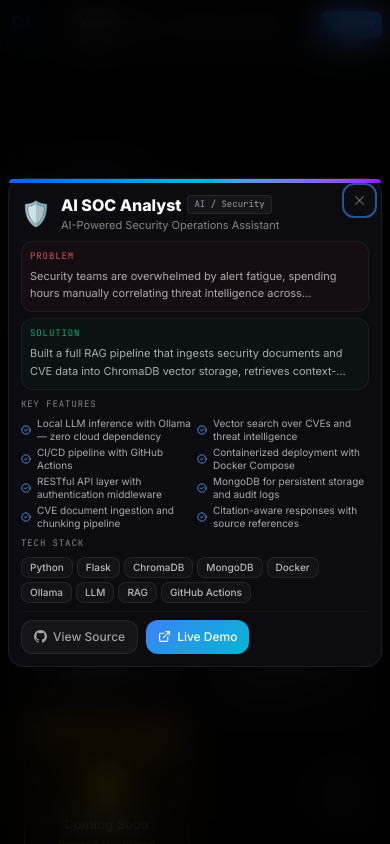
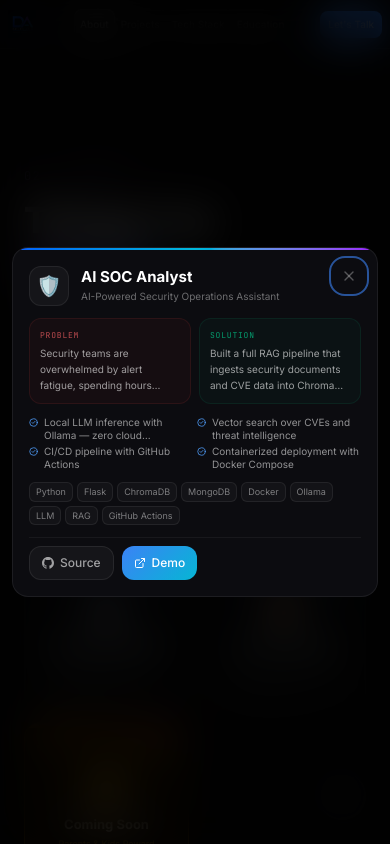
Before and after one commit to DolevAtik/Dolev_Portfolio, a React (Vite) app: page / in a window 390 px wide. Both pictures are taken after a click on the element 106 px from the left and 2665 px from the top of the page. Built offline with nearby package versions, Linux system fonts and the light colour scheme.

Commit message:
Update Projects and Skills components
Co-Authored-By: Claude Sonnet 4.6 <noreply@anthropic.com>

```diff
--- a/src/components/Projects.tsx
+++ b/src/components/Projects.tsx
@@ -14,32 +14,28 @@ const architectures: Record<number, string[]> = {
   4: ['Mobile App', 'Backend API', 'Authentication', 'Database', 'Rewards Engine', 'Progress Tracking', 'Notifications', 'Analytics'],
 }
 
-function ArchFlow({ nodes }: { nodes: string[] }) {
+function CompactArchFlow({ nodes }: { nodes: string[] }) {
   return (
-    <div className="flex flex-col items-center gap-0.5">
+    <div className="flex flex-col items-center w-full">
       {nodes.map((node, i) => (
-        <div key={i} className="flex flex-col items-center">
+        <div key={i} className="flex flex-col items-center w-full">
           <motion.div
-            initial={{ opacity: 0, scale: 0.8 }}
-            animate={{ opacity: 1, scale: 1 }}
-            transition={{ delay: i * 0.07 }}
-            className="px-2.5 py-1.5 rounded-lg text-[11px] md:text-xs font-mono font-medium text-center min-w-[120px] md:min-w-[140px]"
+            initial={{ opacity: 0, x: -6 }}
+            animate={{ opacity: 1, x: 0 }}
+            transition={{ delay: i * 0.05 }}
+            className="w-full px-3 py-1.5 rounded-lg text-[11px] font-mono text-center leading-tight"
             style={{
-              background: i === 0 ? 'rgba(59,130,246,0.15)' : i === nodes.length - 1 ? 'rgba(16,185,129,0.1)' : 'rgba(255,255,255,0.04)',
-              border: i === 0 ? '1px solid rgba(59,130,246,0.3)' : i === nodes.length - 1 ? '1px solid rgba(16,185,129,0.2)' : '1px solid rgba(255,255,255,0.06)',
-              color: i === 0 ? '#60a5fa' : i === nodes.length - 1 ? '#34d399' : 'rgba(255,255,255,0.75)',
+              background: i === 0 ? 'rgba(59,130,246,0.12)' : i === nodes.length - 1 ? 'rgba(16,185,129,0.08)' : 'rgba(255,255,255,0.025)',
+              border: i === 0 ? '1px solid rgba(59,130,246,0.25)' : i === nodes.length - 1 ? '1px solid rgba(16,185,129,0.18)' : '1px solid rgba(255,255,255,0.05)',
+              color: i === 0 ? '#60a5fa' : i === nodes.length - 1 ? '#34d399' : 'rgba(255,255,255,0.55)',
             }}
           >
             {node}
           </motion.div>
           {i < nodes.length - 1 && (
-            <motion.div
-              initial={{ opacity: 0, scaleY: 0 }}
-              animate={{ opacity: 1, scaleY: 1 }}
-              transition={{ delay: i * 0.07 + 0.05 }}
-            >
-              <ArrowDown size={10} className="text-white/15 my-0" />
-            </motion.div>
+            <div className="h-3 flex items-center justify-center">
+              <ArrowDown size={8} className="text-white/[0.12]" />
+            </div>
           )}
         </div>
       ))}
@@ -146,160 +142,219 @@ function ProjectModal({ project, onClose }: { project: Project; onClose: () => v
       initial={{ opacity: 0 }}
       animate={{ opacity: 1 }}
       exit={{ opacity: 0 }}
-      transition={{ duration: isMobile ? 0.12 : 0.2 }}
-      className="fixed inset-0 z-[110] flex items-center justify-center p-2 sm:p-4"
-      style={{ background: 'rgba(0,0,0,0.75)', backdropFilter: 'blur(16px)' }}
+      transition={{ duration: isMobile ? 0.12 : 0.18 }}
+      className="fixed inset-0 z-[110] flex items-center justify-center p-3"
+      style={{ background: 'rgba(0,0,0,0.82)', backdropFilter: 'blur(20px)' }}
       onClick={onClose}
       role="presentation"
     >
       <motion.div
-        initial={isMobile ? { scale: 1, opacity: 1, y: 0 } : { scale: 0.93, opacity: 0, y: 16 }}
+        initial={isMobile ? { opacity: 0 } : { scale: 0.96, opacity: 0, y: 10 }}
         animate={{ scale: 1, opacity: 1, y: 0 }}
-        exit={isMobile ? { opacity: 0 } : { scale: 0.93, opacity: 0, y: 16 }}
-        transition={isMobile ? { duration: 0.12 } : { type: 'spring', bounce: 0.15, duration: 0.45 }}
-        className="relative w-full max-w-3xl rounded-2xl"
+        exit={isMobile ? { opacity: 0 } : { scale: 0.96, opacity: 0, y: 10 }}
+        transition={isMobile ? { duration: 0.12 } : { type: 'spring', bounce: 0.08, duration: 0.38 }}
+        className="relative w-full max-w-[1400px] rounded-2xl overflow-hidden"
         style={{ background: '#0c0c10', border: '1px solid rgba(255,255,255,0.07)' }}
         onClick={(e) => e.stopPropagation()}
         role="dialog"
         aria-modal="true"
         aria-labelledby={`project-modal-title-${project.id}`}
       >
-        {/* Color bar */}
-        <div className={`h-1 w-full bg-gradient-to-r ${project.gradient} rounded-t-2xl`} />
+        {/* Gradient bar */}
+        <div className={`h-0.5 w-full bg-gradient-to-r ${project.gradient}`} />
 
-        <div className="p-3 md:p-5">
         {/* Close */}
         <motion.button
           ref={closeRef}
           type="button"
           onClick={onClose}
           aria-label="Close project details"
-            className="absolute top-2 right-2 md:top-4 md:right-4 p-1.5 rounded-lg text-white/30 hover:text-white hover:bg-white/[0.06] transition-colors"
+          className="absolute top-3 right-3 z-20 p-2 rounded-xl text-white/30 hover:text-white hover:bg-white/[0.06] transition-colors"
           whileHover={{ scale: 1.1 }}
           whileTap={{ scale: 0.9 }}
         >
-            <X size={15} />
+          <X size={16} />
         </motion.button>
 
+        {/* ── MOBILE ── */}
+        <div className="md:hidden p-4 space-y-3">
+          <div className="flex items-center gap-3 pr-8">
+            <div className={`w-10 h-10 rounded-xl flex items-center justify-center text-xl flex-shrink-0 border ${isSoon ? 'border-amber-500/20' : 'border-white/[0.07]'}`}
+              style={{ background: isSoon ? 'rgba(245,158,11,0.1)' : 'rgba(255,255,255,0.04)' }}>
+              {project.icon}
+            </div>
+            <div className="min-w-0">
+              <h3 id={`project-modal-title-${project.id}`}
+                className={`font-bold text-[15px] leading-tight ${isSoon ? 'text-amber-50' : 'text-white'}`}>
+                {project.title}
+              </h3>
+              <p className={`text-[10px] truncate mt-0.5 ${isSoon ? 'text-amber-400/50' : 'text-white/40'}`}>{project.subtitle}</p>
+            </div>
+          </div>
+
+          <div className="grid grid-cols-2 gap-2">
+            <div className="p-2.5 rounded-xl" style={{ background: 'rgba(239,68,68,0.04)', border: '1px solid rgba(239,68,68,0.1)' }}>
+              <div className="text-[8px] font-mono text-red-400/70 uppercase tracking-widest mb-1">Problem</div>
+              <p className="text-[10px] text-white/60 leading-relaxed line-clamp-3">{project.problem}</p>
+            </div>
+            <div className="p-2.5 rounded-xl" style={{ background: 'rgba(16,185,129,0.04)', border: '1px solid rgba(16,185,129,0.1)' }}>
+              <div className="text-[8px] font-mono text-emerald-400/70 uppercase tracking-widest mb-1">Solution</div>
+              <p className="text-[10px] text-white/60 leading-relaxed line-clamp-3">{project.solution}</p>
+            </div>
+          </div>
+
+          <div className="grid grid-cols-2 gap-1">
+            {project.features.slice(0, 4).map((f) => (
+              <div key={f} className="flex items-start gap-1.5 text-[10px] text-white/55">
+                <CheckCircle2 size={9} className="text-blue-400 flex-shrink-0 mt-0.5" />
+                <span className="leading-tight line-clamp-2">{f}</span>
+              </div>
+            ))}
+          </div>
+
+          <div className="flex flex-wrap gap-1">
+            {project.tech.map((t) => (
+              <span key={t} className="px-1.5 py-0.5 rounded-md text-[9px] text-white/45 border border-white/[0.07]"
+                style={{ background: 'rgba(255,255,255,0.03)' }}>{t}</span>
+            ))}
+          </div>
+
+          <div className="flex flex-wrap gap-2 pt-2 border-t border-white/[0.05]">
+            {project.github && (
+              <a href={project.github} target="_blank" rel="noopener noreferrer"
+                className="flex items-center gap-1.5 px-3 py-2 rounded-xl text-xs font-medium text-white/60 hover:text-white transition-colors"
+                style={{ background: 'rgba(255,255,255,0.04)', border: '1px solid rgba(255,255,255,0.08)' }}>
+                <GithubIcon size={12} /> Source
+              </a>
+            )}
+            {project.live && (
+              <a href={project.live} target="_blank" rel="noopener noreferrer"
+                className="flex items-center gap-1.5 px-3 py-2 rounded-xl text-xs font-medium text-white"
+                style={{ background: 'linear-gradient(135deg, #3b82f6, #06b6d4)' }}>
+                <ExternalLink size={12} /> Demo
+              </a>
+            )}
+            {isSoon && (
+              <StoreLinks
+                appStore={'appStore' in project ? project.appStore : null}
+                googlePlay={'googlePlay' in project ? project.googlePlay : null}
+                size="md"
+              />
+            )}
+          </div>
+        </div>
+
+        {/* ── DESKTOP ── */}
+        <div className="hidden md:grid md:grid-cols-[1fr_380px]">
+
+          {/* LEFT — narrative */}
+          <div className="p-7 flex flex-col gap-5 border-r border-white/[0.04]">
+
             {/* Header */}
-          <div className="mb-2 md:mb-3 pr-8 flex items-center gap-2.5">
-            <div className="text-2xl md:text-3xl flex-shrink-0">{project.icon}</div>
-            <div>
-              <div className="flex items-center flex-wrap gap-1.5 mb-0.5">
-                <h3 id={`project-modal-title-${project.id}`} className="text-base md:text-xl font-extrabold text-white leading-tight">{project.title}</h3>
-                <span className="px-1.5 py-0.5 rounded text-[9px] md:text-[10px] font-mono font-medium bg-white/[0.04] text-white/50 border border-white/[0.08]">
+            <div className="flex items-center gap-4 pr-10">
+              <div className={`w-13 h-13 rounded-2xl flex items-center justify-center text-3xl flex-shrink-0 border ${isSoon ? 'border-amber-500/20' : 'border-white/[0.06]'}`}
+                style={{ background: isSoon ? 'rgba(245,158,11,0.08)' : 'rgba(255,255,255,0.04)', width: '52px', height: '52px' }}>
+                {project.icon}
+              </div>
+              <div className="min-w-0">
+                <div className="flex items-center gap-2 flex-wrap mb-1">
+                  <h3 id={`project-modal-title-${project.id}`}
+                    className={`font-bold text-xl leading-tight ${isSoon ? 'text-amber-50' : 'text-white'}`}>
+                    {project.title}
+                  </h3>
+                  <span className="px-2 py-0.5 rounded text-[10px] font-mono text-white/35 border border-white/[0.06]"
+                    style={{ background: 'rgba(255,255,255,0.02)' }}>
                     {project.category}
                   </span>
                   {isSoon && (
-                  <span className="px-1.5 py-0.5 rounded text-[9px] font-medium text-amber-400 border border-amber-500/30"
+                    <span className="flex items-center gap-1 px-2 py-0.5 rounded text-[10px] font-medium text-amber-400 border border-amber-500/25"
                       style={{ background: 'rgba(245,158,11,0.08)' }}>
-                    In Development
+                      <motion.span animate={{ opacity: [1, 0.3, 1] }} transition={{ duration: 1.4, repeat: Infinity }}
+                        className="w-1.5 h-1.5 rounded-full bg-amber-400 inline-block" />
+                      In Dev
                     </span>
                   )}
                 </div>
-              <p className="text-[11px] md:text-xs text-white/50">{project.subtitle}</p>
+                <p className={`text-xs ${isSoon ? 'text-amber-400/50' : 'text-white/40'}`}>{project.subtitle}</p>
               </div>
             </div>
 
-          {/* Problem + Solution + Architecture */}
-          <div className="grid md:grid-cols-5 gap-2 md:gap-3 mb-2 md:mb-3">
-            <div className="md:col-span-3 space-y-1.5">
-              <div className="p-2 md:p-3 rounded-xl border border-white/[0.06]" style={{ background: 'rgba(239,68,68,0.04)' }}>
-                <div className="text-[9px] font-mono text-red-400/80 uppercase tracking-widest mb-1">Problem</div>
-                <p className="text-[11px] md:text-xs text-white/65 leading-relaxed line-clamp-2">{project.problem}</p>
+            {/* Problem + Solution */}
+            <div className="grid grid-cols-2 gap-4">
+              <div className="p-4 rounded-xl" style={{ background: 'rgba(239,68,68,0.04)', border: '1px solid rgba(239,68,68,0.09)' }}>
+                <div className="text-[10px] font-mono text-red-400/70 uppercase tracking-widest mb-2">Problem</div>
+                <p className="text-xs text-white/65 leading-relaxed line-clamp-4">{project.problem}</p>
               </div>
-              <div className="p-2 md:p-3 rounded-xl border border-white/[0.06]" style={{ background: 'rgba(16,185,129,0.04)' }}>
-                <div className="text-[9px] font-mono text-emerald-400/80 uppercase tracking-widest mb-1">Solution</div>
-                <p className="text-[11px] md:text-xs text-white/65 leading-relaxed line-clamp-2">{project.solution}</p>
+              <div className="p-4 rounded-xl" style={{ background: 'rgba(16,185,129,0.04)', border: '1px solid rgba(16,185,129,0.09)' }}>
+                <div className="text-[10px] font-mono text-emerald-400/70 uppercase tracking-widest mb-2">Solution</div>
+                <p className="text-xs text-white/65 leading-relaxed line-clamp-4">{project.solution}</p>
               </div>
             </div>
-            {arch && (
-              <div className="hidden md:block md:col-span-2 p-3 rounded-xl border border-white/[0.06]" style={{ background: 'rgba(255,255,255,0.02)' }}>
-                <div className="text-[9px] font-mono text-white/50 uppercase tracking-widest mb-2 text-center">Architecture</div>
-                <ArchFlow nodes={arch} />
-              </div>
-            )}
-          </div>
 
-          {/* Features */}
-          <div className="mb-2 md:mb-3">
-            <div className="text-[9px] font-mono text-white/50 uppercase tracking-widest mb-1.5">Key Features</div>
-            <div className="grid grid-cols-2 md:grid-cols-4 gap-1 md:gap-1.5">
-              {project.features.map((f) => (
-                <div key={f} className="flex items-center gap-1.5 text-[10px] md:text-[11px] text-white/65">
-                  <CheckCircle2 size={10} className="text-blue-400 flex-shrink-0" />
+            {/* Key Features */}
+            <div>
+              <div className="text-[10px] font-mono text-white/25 uppercase tracking-widest mb-2.5">Key Features</div>
+              <div className="grid grid-cols-2 gap-x-6 gap-y-2">
+                {project.features.slice(0, 8).map((f) => (
+                  <div key={f} className="flex items-start gap-2 text-xs text-white/60">
+                    <CheckCircle2 size={11} className="text-blue-400 flex-shrink-0 mt-0.5" />
                     <span className="leading-tight">{f}</span>
                   </div>
                 ))}
               </div>
             </div>
 
-          {/* Challenges + What I Learned — desktop only */}
+            {/* Insights */}
             {(project.challenges || project.learned) && (
-            <div className="hidden md:grid md:grid-cols-2 gap-2 mb-2 md:mb-3">
+              <div className="grid grid-cols-2 gap-4">
                 {project.challenges && (
-                <div className="p-2 md:p-3 rounded-xl border border-white/[0.06]" style={{ background: 'rgba(245,158,11,0.04)' }}>
-                  <div className="flex items-center gap-1.5 mb-1">
-                    <AlertTriangle size={10} className="text-amber-400/80" />
-                    <div className="text-[9px] font-mono text-amber-400/80 uppercase tracking-widest">Challenges</div>
+                  <div className="p-4 rounded-xl" style={{ background: 'rgba(245,158,11,0.04)', border: '1px solid rgba(245,158,11,0.08)' }}>
+                    <div className="flex items-center gap-1.5 mb-2">
+                      <AlertTriangle size={10} className="text-amber-400/70" />
+                      <span className="text-[10px] font-mono text-amber-400/70 uppercase tracking-widest">Challenge</span>
                     </div>
-                  <p className="text-[11px] text-white/65 leading-relaxed line-clamp-3">{project.challenges}</p>
+                    <p className="text-xs text-white/60 leading-relaxed line-clamp-3">{project.challenges}</p>
                   </div>
                 )}
                 {project.learned && (
-                <div className="p-2 md:p-3 rounded-xl border border-white/[0.06]" style={{ background: 'rgba(168,85,247,0.04)' }}>
-                  <div className="flex items-center gap-1.5 mb-1">
-                    <Lightbulb size={10} className="text-purple-400/80" />
-                    <div className="text-[9px] font-mono text-purple-400/80 uppercase tracking-widest">What I Learned</div>
+                  <div className="p-4 rounded-xl" style={{ background: 'rgba(168,85,247,0.04)', border: '1px solid rgba(168,85,247,0.08)' }}>
+                    <div className="flex items-center gap-1.5 mb-2">
+                      <Lightbulb size={10} className="text-purple-400/70" />
+                      <span className="text-[10px] font-mono text-purple-400/70 uppercase tracking-widest">Learned</span>
                     </div>
-                  <p className="text-[11px] text-white/65 leading-relaxed line-clamp-3">{project.learned}</p>
+                    <p className="text-xs text-white/60 leading-relaxed line-clamp-3">{project.learned}</p>
                   </div>
                 )}
               </div>
             )}
 
-          {/* Tech */}
-          <div className="mb-2 md:mb-3">
-            <div className="text-[9px] font-mono text-white/50 uppercase tracking-widest mb-1.5">Tech Stack</div>
-            <div className="flex flex-wrap gap-1 md:gap-1.5">
-              {project.tech.map((t) => (
-                <span key={t}
-                  className="px-2 py-0.5 rounded-lg text-[10px] md:text-[11px] font-medium border text-white/70"
-                  style={{ background: 'rgba(255,255,255,0.03)', borderColor: 'rgba(255,255,255,0.08)' }}>
-                  {t}
-                </span>
-              ))}
-            </div>
-          </div>
-
             {/* Links */}
-          <div className="flex flex-wrap gap-2 pt-2 border-t border-white/[0.04]">
+            <div className="mt-auto flex flex-wrap gap-2.5 pt-4 border-t border-white/[0.04]">
               {project.github ? (
                 <motion.a
                   href={project.github}
                   target="_blank"
                   rel="noopener noreferrer"
-                className="flex items-center gap-1.5 px-3 py-2 rounded-xl text-xs font-medium text-white/60 hover:text-white transition-colors"
+                  className="flex items-center gap-2 px-4 py-2.5 rounded-xl text-sm font-medium text-white/60 hover:text-white transition-colors"
                   style={{ background: 'rgba(255,255,255,0.04)', border: '1px solid rgba(255,255,255,0.08)' }}
                   whileHover={{ scale: 1.03 }}
                   whileTap={{ scale: 0.97 }}
                 >
-                <GithubIcon size={13} />
+                  <GithubIcon size={14} />
                   View Source
                 </motion.a>
               ) : null}
-
               {project.live ? (
                 <motion.a
                   href={project.live}
                   target="_blank"
                   rel="noopener noreferrer"
-                className="flex items-center gap-1.5 px-3 py-2 rounded-xl text-xs font-medium text-white"
+                  className="flex items-center gap-2 px-4 py-2.5 rounded-xl text-sm font-medium text-white"
                   style={{ background: 'linear-gradient(135deg, #3b82f6, #06b6d4)' }}
                   whileHover={{ scale: 1.03, boxShadow: '0 8px 30px rgba(59,130,246,0.3)' }}
                   whileTap={{ scale: 0.97 }}
                 >
-                <ExternalLink size={13} />
+                  <ExternalLink size={14} />
                   Live Demo
                 </motion.a>
               ) : isSoon ? (
@@ -309,6 +364,29 @@ function ProjectModal({ project, onClose }: { project: Project; onClose: () => v
                   size="md"
                 />
               ) : null}
+            </div>
+          </div>
+
+          {/* RIGHT — technical */}
+          <div className="p-7 flex flex-col gap-5">
+            {arch && (
+              <div className="flex-1">
+                <div className="text-[10px] font-mono text-white/25 uppercase tracking-widest mb-4 text-center">Architecture</div>
+                <CompactArchFlow nodes={arch} />
+              </div>
+            )}
+            <div className="pt-4 border-t border-white/[0.04]">
+              <div className="text-[10px] font-mono text-white/25 uppercase tracking-widest mb-2.5">Tech Stack</div>
+              <div className="flex flex-wrap gap-1.5">
+                {project.tech.map((t) => (
+                  <span key={t}
+                    className="px-2 py-0.5 rounded-md text-[11px] font-medium text-white/50 border border-white/[0.06]"
+                    style={{ background: 'rgba(255,255,255,0.025)' }}>
+                    {t}
+                  </span>
+                ))}
+              </div>
+            </div>
           </div>
         </div>
       </motion.div>
```
Also changed, not shown: src/components/Skills.tsx (+22 -11 lines). Lines whose indentation alone changed are shown as unchanged.
